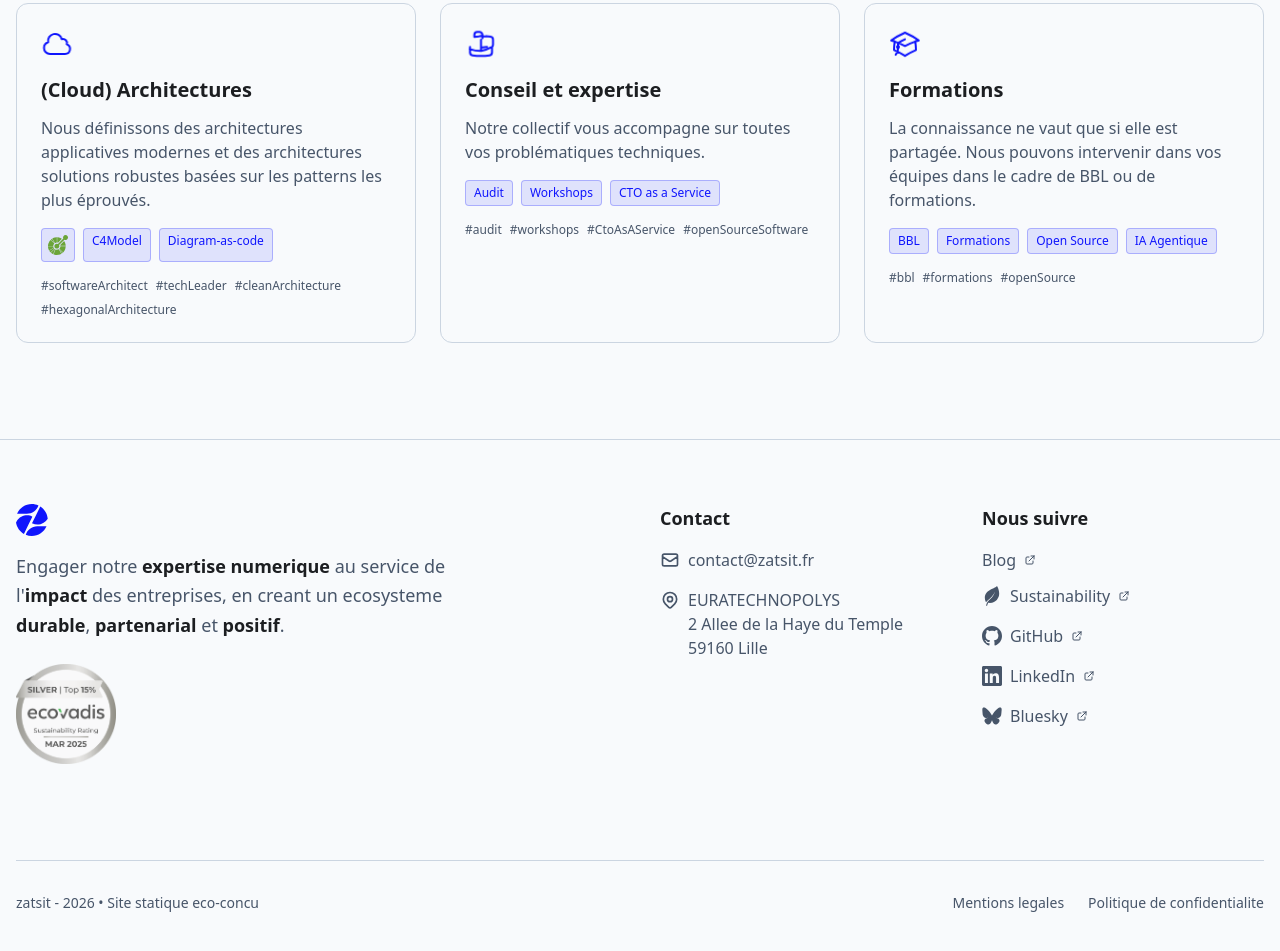
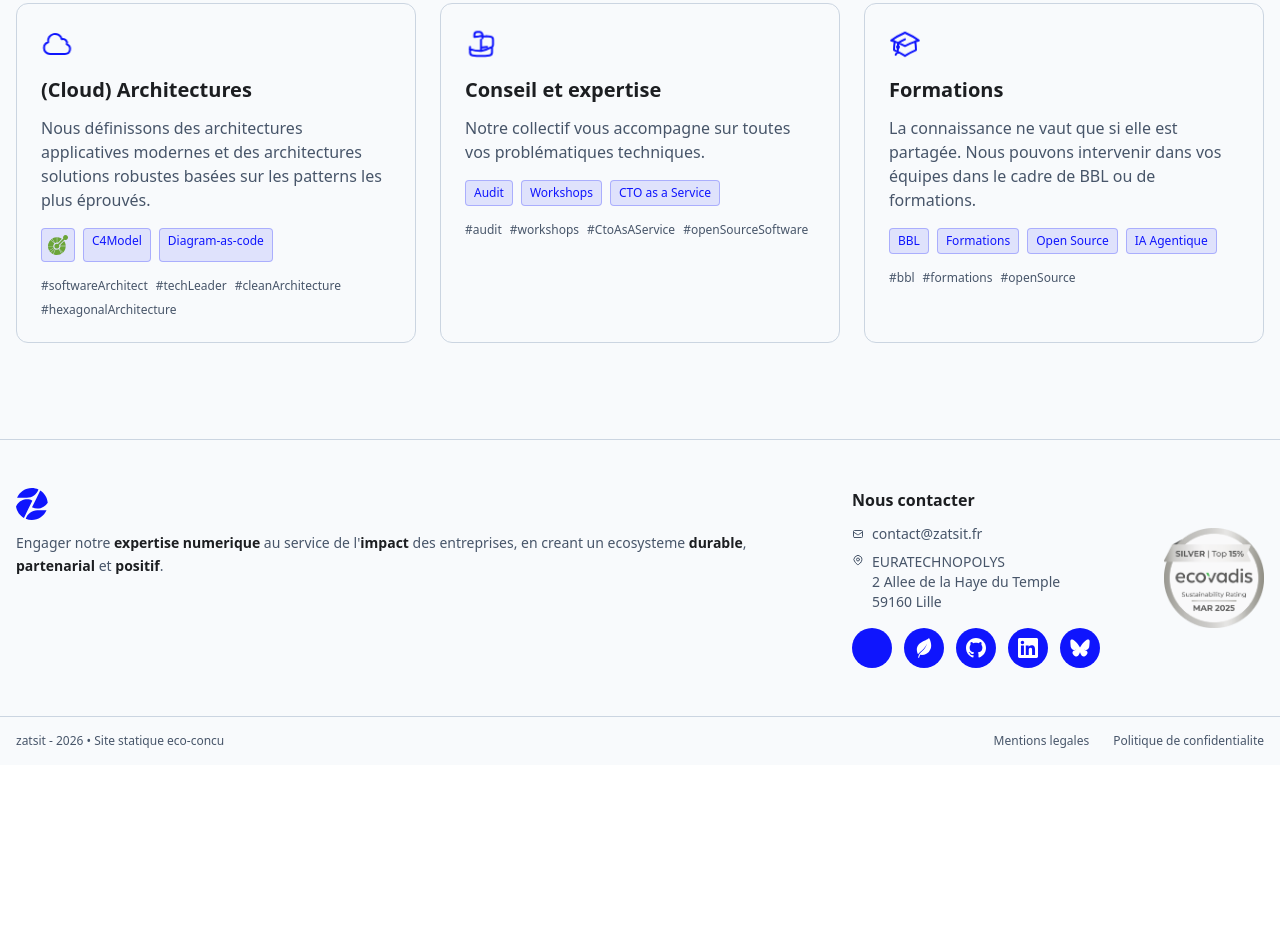
Before and after one commit to zatsit-oss/zats-websites, an Astro site in the folder corporate/: page / in a window 1280 px wide. Shown: the part 3954-4905 px from the top of the page. After the commit the page ends 4719 px from the top, so only its background shows below. Built offline with nearby package versions, Linux system fonts and the light colour scheme; Astro itself is replaced by a stand-in of ours.

Commit message:
chore: change the footer style

```diff
--- a/corporate/src/components/Footer.astro
+++ b/corporate/src/components/Footer.astro
@@ -8,104 +8,77 @@ import BlueskyIcon from '../assets/icons/bluesky.svg';
 import SustainabilityIcon from '../assets/icons/sustainability.svg';
 import MailIcon from '../assets/icons/mail.svg';
 import LocationIcon from '../assets/icons/location.svg';
-import ExternalLinkIcon from '../assets/icons/external-link.svg';
 import { Image } from 'astro:assets';
 import ecovadisMedal from '../assets/ecovadis-medal.webp';
 ---
 
-<footer class="footer">
-  <div class="container py-12 md:py-16">
-    <div class="footer-grid">
-      <!-- Mission -->
-      <div class="lg:col-span-2">
-        <Logo class="h-8 w-auto icon-primary mb-4" />
-        <p class="text-muted text-lg leading-relaxed max-w-md">
+<footer class="footer-main">
+  <div class="container py-10 md:py-12">
+    <div class="grid grid-cols-1 md:grid-cols-[1fr_auto_auto] gap-10 md:gap-16 justify-center">
+
+      <!-- Col 1: Logo + Mission + Website Carbon -->
+      <div>
+        <Logo class="h-8 w-auto icon-primary mb-3" />
+        <p class="text-muted text-sm leading-relaxed">
           Engager notre <strong class="text-[var(--color-text)]">expertise numerique</strong> au service
           de l'<strong class="text-[var(--color-text)]">impact</strong> des entreprises, en creant un ecosysteme
           <strong class="text-[var(--color-text)]">durable</strong>, <strong class="text-[var(--color-text)]">partenarial</strong>
           et <strong class="text-[var(--color-text)]">positif</strong>.
         </p>
-        <div class="mt-6">
-          <Image src={ecovadisMedal} alt="EcoVadis Silver Medal - Top 15%" width={100} height={100} class="opacity-90" />
+        <div class="mt-4">
+          <div id="wcb" class="carbonbadge wcb"></div>
+          <script src="https://unpkg.com/website-carbon-badges@1.1.3/b.min.js" defer></script>
         </div>
       </div>
 
-      <!-- Contact -->
+      <!-- Col 2: Contact + Social icons -->
       <div>
-        <h3 class="footer-section-title">Contact</h3>
-        <ul class="footer-list">
-          <li>
+        <h3 class="font-semibold mb-3">Nous contacter</h3>
+        <div class="text-sm text-muted space-y-2">
           <a href="mailto:contact@zatsit.fr" class="link-icon">
-              <MailIcon class="icon-md" />
+            <MailIcon class="icon-sm" />
             contact@zatsit.fr
           </a>
-          </li>
-          <li class="address">
-            <LocationIcon class="icon-md address-icon" />
+          <div class="flex items-start gap-2">
+            <LocationIcon class="icon-sm mt-0.5 shrink-0" />
             <span>
               EURATECHNOPOLYS<br />
               2 Allee de la Haye du Temple<br />
               59160 Lille
             </span>
-          </li>
-        </ul>
           </div>
-
-      <!-- Social -->
-      <div>
-        <h3 class="footer-section-title">Nous suivre</h3>
-        <ul class="footer-list">
-          <li>
-            <a href={BLOG_URL} target="_blank" rel="noopener noreferrer" class="link-icon">
+        </div>
+        <div class="flex flex-wrap gap-3 mt-4">
+          <a href={BLOG_URL} target="_blank" rel="noopener noreferrer" class="footer-social-link" aria-label="Blog">
             <BlogIcon class="icon-md" />
-              Blog
-              <ExternalLinkIcon class="icon-sm" />
           </a>
-          </li>
-          <li>
-            <a href={SUSTAINABILITY_URL} target="_blank" rel="noopener noreferrer" class="link-icon">
+          <a href={SUSTAINABILITY_URL} target="_blank" rel="noopener noreferrer" class="footer-social-link" aria-label="Sustainability">
             <SustainabilityIcon class="icon-md" />
-              Sustainability
-              <ExternalLinkIcon class="icon-sm" />
           </a>
-          </li>
-          <li>
-            <a href={GITHUB_URL} target="_blank" rel="noopener noreferrer" class="link-icon">
+          <a href={GITHUB_URL} target="_blank" rel="noopener noreferrer" class="footer-social-link" aria-label="GitHub">
             <GithubIcon class="icon-md" />
-              GitHub
-              <ExternalLinkIcon class="icon-sm" />
           </a>
-          </li>
-          <li>
-            <a href={LINKEDIN_URL} target="_blank" rel="noopener noreferrer" class="link-icon">
+          <a href={LINKEDIN_URL} target="_blank" rel="noopener noreferrer" class="footer-social-link" aria-label="LinkedIn">
             <LinkedinIcon class="icon-md" />
-              LinkedIn
-              <ExternalLinkIcon class="icon-sm" />
           </a>
-          </li>
-          <li>
-            <a href="https://bsky.app/profile/zatsit.fr" target="_blank" rel="noopener noreferrer" class="link-icon">
+          <a href="https://bsky.app/profile/zatsit.fr" target="_blank" rel="noopener noreferrer" class="footer-social-link" aria-label="Bluesky">
             <BlueskyIcon class="icon-md" />
-              Bluesky
-              <ExternalLinkIcon class="icon-sm" />
           </a>
-          </li>
-        </ul>
         </div>
       </div>
 
-    <!-- Website Carbon Badge -->
-    <div class="flex justify-center py-6">
-      <div id="wcb" class="carbonbadge wcb"></div>
-      <script src="https://unpkg.com/website-carbon-badges@1.1.3/b.min.js" defer></script>
+      <!-- Col 3: EcoVadis -->
+      <div class="flex items-center">
+        <Image src={ecovadisMedal} alt="EcoVadis Silver Medal - Top 15%" width={100} height={100} class="opacity-90" />
+      </div>
+    </div>
   </div>
 
-    <!-- Copyright -->
-    <div class="footer-copyright">
-      <p class="footer-copyright-text">
-        zatsit - {new Date().getFullYear()} &bull; Site statique eco-concu
-      </p>
-      <div class="footer-legal-links">
+  <!-- Copyright bar -->
+  <div class="border-t" style="border-color: var(--color-border);">
+    <div class="container py-4 flex flex-col md:flex-row justify-between items-center gap-2 text-xs text-muted">
+      <p>zatsit - {new Date().getFullYear()} &bull; Site statique eco-concu</p>
+      <div class="flex gap-6">
         <a href="/legal-notice" class="link">Mentions legales</a>
         <a href="/privacy-policy" class="link">Politique de confidentialite</a>
       </div>
--- a/corporate/src/styles/global.css
+++ b/corporate/src/styles/global.css
@@ -482,35 +482,24 @@ button:hover {
    Layout - Footer
    ========================================================================== */
 
-.footer {
+.footer-main {
   background-color: var(--color-surface);
   border-top: 1px solid var(--color-border);
 }
 
-.footer-grid {
-  @apply grid grid-cols-1 md:grid-cols-2 lg:grid-cols-4 gap-10;
+.footer-social-link {
+  @apply flex items-center justify-center w-10 h-10 rounded-full transition-all duration-200;
+  background-color: var(--color-primary);
+  color: white;
 }
 
-.footer-section-title {
-  @apply font-semibold text-lg mb-4;
+[data-theme="dark"] .footer-social-link {
+  color: #1b1b1d;
 }
 
-.footer-list {
-  @apply space-y-3;
-}
-
-.footer-copyright {
-  @apply mt-12 pt-8 flex flex-col md:flex-row justify-between items-center gap-4;
-  border-top: 1px solid var(--color-border);
-}
-
-.footer-copyright-text {
-  @apply text-sm;
-  color: var(--color-text-muted);
-}
-
-.footer-legal-links {
-  @apply flex gap-6 text-sm;
+.footer-social-link:hover {
+  background-color: var(--color-primary-hover);
+  transform: translateY(-2px);
 }
 
 /* ==========================================================================
```
Lines whose indentation alone changed are shown as unchanged.
